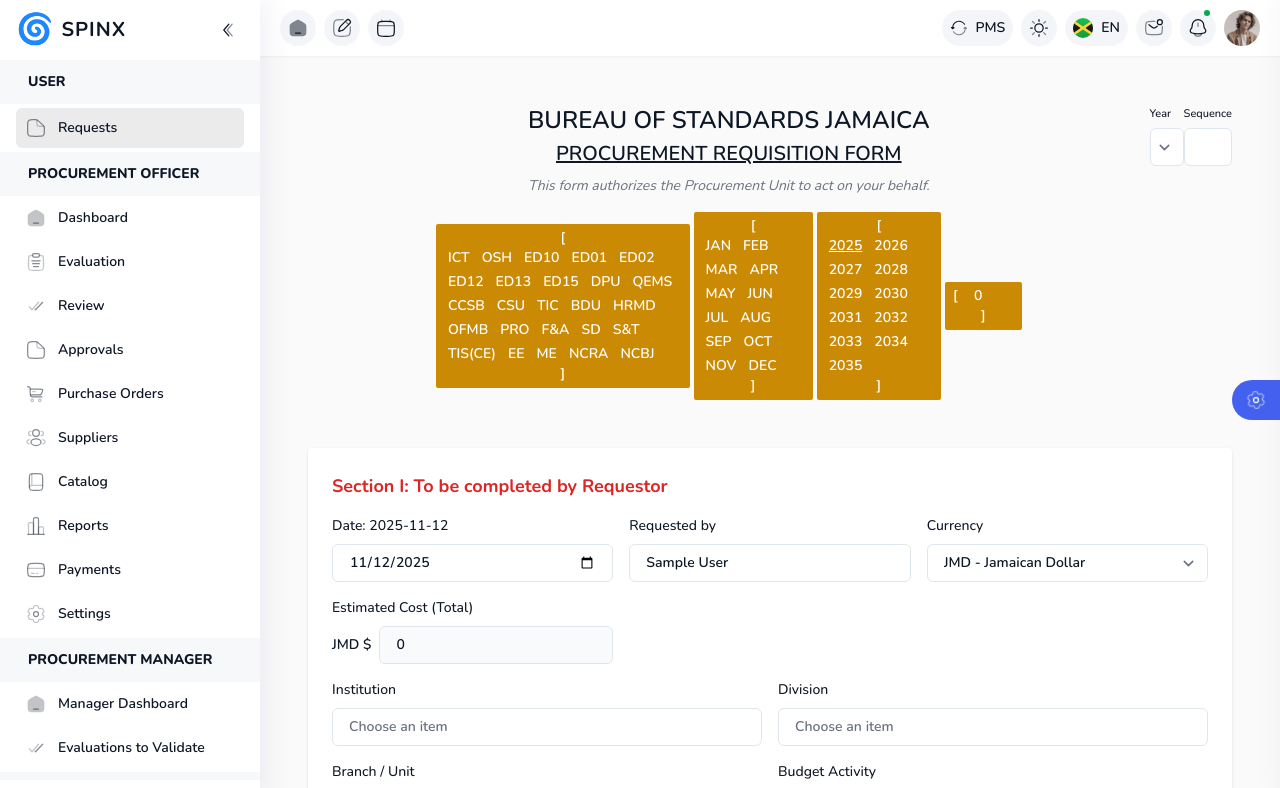
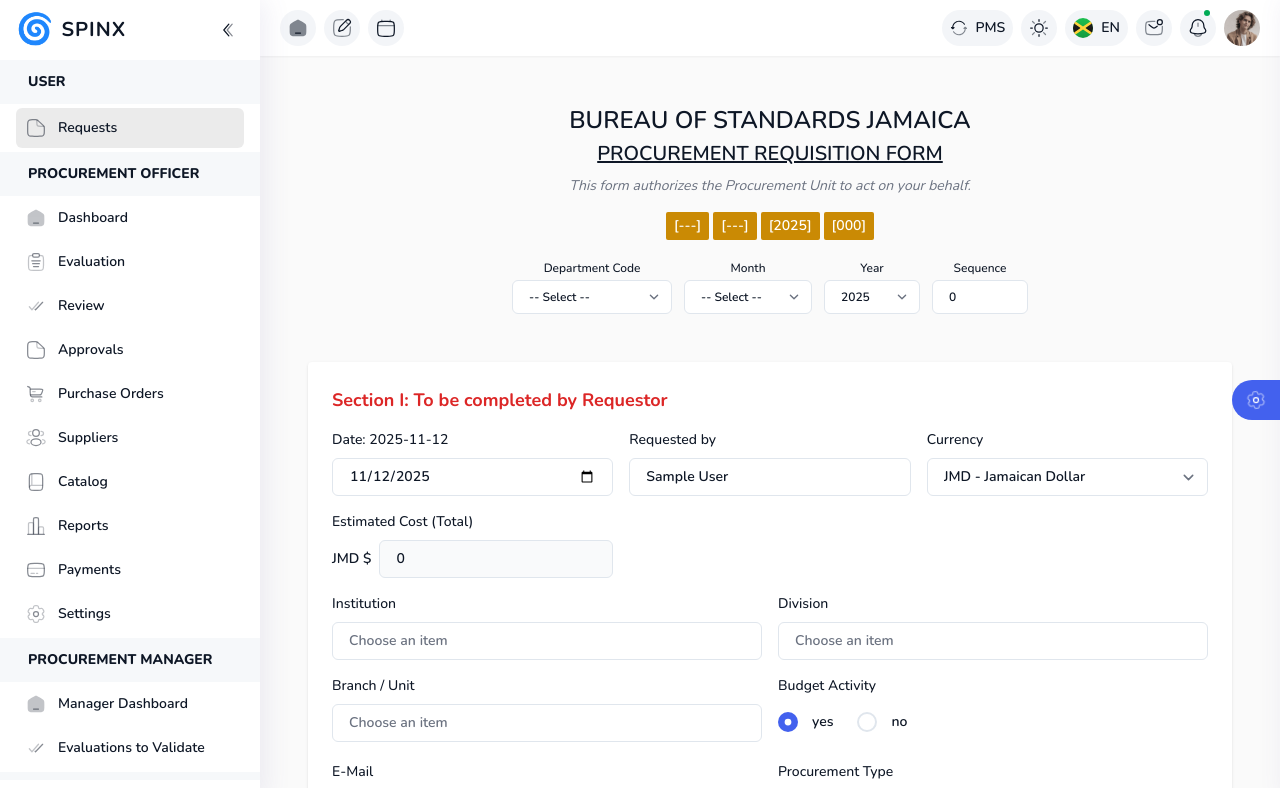
Before and after one commit to standardsja/pms, a React (Vite) app: page /apps/requests/new in a window 1280 px wide. Shown: the top 788 px of the page. Built offline with nearby package versions, Linux system fonts and the light colour scheme; sample sign-in values are in the browser's storage.

Commit message:
feat: replace button controls with dropdowns for header values in request form

```diff
--- a/src/pages/Procurement/Requests/RequestForm.tsx
+++ b/src/pages/Procurement/Requests/RequestForm.tsx
@@ -615,95 +615,66 @@
                                 <div className="mt-4 flex flex-wrap gap-2 items-center justify-center text-sm font-semibold">
                                     {/* Inline editable brackets */}
                                     <div className="flex items-center gap-1">
-                                        <span className="px-2 py-1 bg-yellow-600 text-white rounded-sm">
-                                            [
-                                            <div className="flex flex-wrap gap-1">
+                                        <span className="px-2 py-1 bg-yellow-600 text-white rounded-sm">[{headerDeptCode || '---'}]</span>
+                                        <span className="px-2 py-1 bg-yellow-600 text-white rounded-sm">[{headerMonth || '---'}]</span>
+                                        <span className="px-2 py-1 bg-yellow-600 text-white rounded-sm">[{headerYear || '----'}]</span>
+                                        <span className="px-2 py-1 bg-yellow-600 text-white rounded-sm">[{paddedSequence}]</span>
+                                    </div>
+
+                                    {/* Inline dropdown controls for header values */}
+                                    <div className="mt-3 flex flex-wrap gap-3 items-end justify-center text-xs">
+                                        <div className="w-40">
+                                            <label className="block font-medium mb-1">Department Code</label>
+                                            <select className="form-select w-full text-xs" value={headerDeptCode} onChange={(e) => setHeaderDeptCode(e.target.value)}>
+                                                <option value="">-- Select --</option>
                                                 {DEPARTMENT_CODES.map((code) => (
-                                                    <button
-                                                        type="button"
-                                                        key={code}
-                                                        onClick={() => setHeaderDeptCode(code)}
-                                                        className={`px-1 ${headerDeptCode === code ? 'underline' : ''}`}
-                                                        title={`Select ${code}`}
-                                                    >
+                                                    <option key={code} value={code}>
                                                         {code}
-                                                    </button>
+                                                    </option>
                                                 ))}
-                                            </div>
-                                            ]
-                                        </span>
-                                        <span className="px-2 py-1 bg-yellow-600 text-white rounded-sm">
-                                            [
-                                            <div className="flex flex-wrap gap-1">
+                                            </select>
+                                        </div>
+                                        <div className="w-32">
+                                            <label className="block font-medium mb-1">Month</label>
+                                            <select className="form-select w-full text-xs" value={headerMonth} onChange={(e) => setHeaderMonth(e.target.value)}>
+                                                <option value="">-- Select --</option>
                                                 {MONTHS.map((m) => (
-                                                    <button type="button" key={m} onClick={() => setHeaderMonth(m)} className={`px-1 ${headerMonth === m ? 'underline' : ''}`} title={`Select ${m}`}>
-                                                        {m.slice(0, 3)}
-                                                    </button>
+                                                    <option key={m} value={m}>
+                                                        {m}
+                                                    </option>
                                                 ))}
-                                            </div>
-                                            ]
-                                        </span>
-                                        <span className="px-2 py-1 bg-yellow-600 text-white rounded-sm">
-                                            [
-                                            <div className="flex gap-1 flex-wrap">
+                                            </select>
+                                        </div>
+                                        <div className="w-24">
+                                            <label className="block font-medium mb-1">Year</label>
+                                            <select className="form-select w-full text-xs" value={headerYear ?? ''} onChange={(e) => setHeaderYear(e.target.value ? parseInt(e.target.value, 10) : null)}>
+                                                <option value="">-- Select --</option>
                                                 {Array.from({ length: HEADER_YEAR_SPAN }).map((_, i) => {
                                                     const year = HEADER_YEAR_BASE + i;
                                                     return (
-                                                        <button
-                                                            type="button"
-                                                            key={year}
-                                                            onClick={() => setHeaderYear(year)}
-                                                            className={`px-1 ${headerYear === year ? 'underline' : ''}`}
-                                                            title={`Select ${year}`}
-                                                        >
+                                                        <option key={year} value={year}>
                                                             {year}
-                                                        </button>
+                                                        </option>
                                                     );
                                                 })}
-                                            </div>
-                                            ]
-                                        </span>
-                                        <span className="px-2 py-1 bg-yellow-600 text-white rounded-sm">
-                                            [
+                                            </select>
+                                        </div>
+                                        <div className="w-24">
+                                            <label className="block font-medium mb-1">Sequence</label>
                                             <input
                                                 type="number"
                                                 min={0}
                                                 max={999}
                                                 value={headerSequence ?? 0}
                                                 onChange={(e) => setHeaderSequence(e.target.value ? parseInt(e.target.value, 10) : 0)}
-                                                className="bg-transparent w-14 focus:outline-none text-white text-sm text-center"
+                                                className="form-input w-full text-xs"
                                             />
-                                            ]
-                                        </span>
+                                        </div>
                                     </div>
                                 </div>
                             </div>
                             <div className="w-32" />
                         </div>
-                    </div>
-                    <div>
-                        <label className="block text-[11px] font-medium mb-1">Year</label>
-                        <select className="form-select w-full" value={headerYear ?? ''} onChange={(e) => setHeaderYear(e.target.value ? parseInt(e.target.value, 10) : null)}>
-                            {Array.from({ length: 11 }).map((_, i) => {
-                                const year = 2025 + i;
-                                return (
-                                    <option key={year} value={year}>
-                                        {year}
-                                    </option>
-                                );
-                            })}
-                        </select>
-                    </div>
-                    <div>
-                        <label className="block text-[11px] font-medium mb-1">Sequence</label>
-                        <input
-                            type="number"
-                            min={0}
-                            max={999}
-                            value={headerSequence ?? 0}
-                            onChange={(e) => setHeaderSequence(e.target.value ? parseInt(e.target.value, 10) : 0)}
-                            className="form-input w-full"
-                        />
                     </div>
                 </div>
             </div>
```
